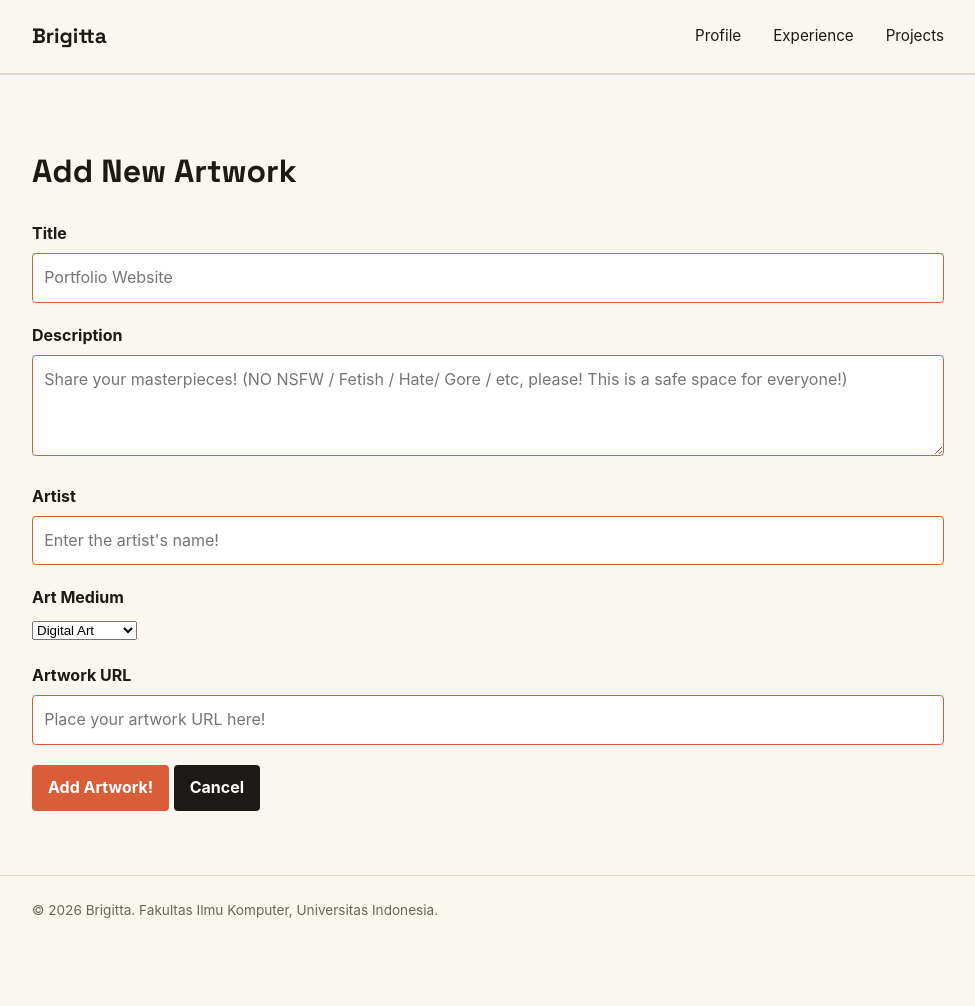
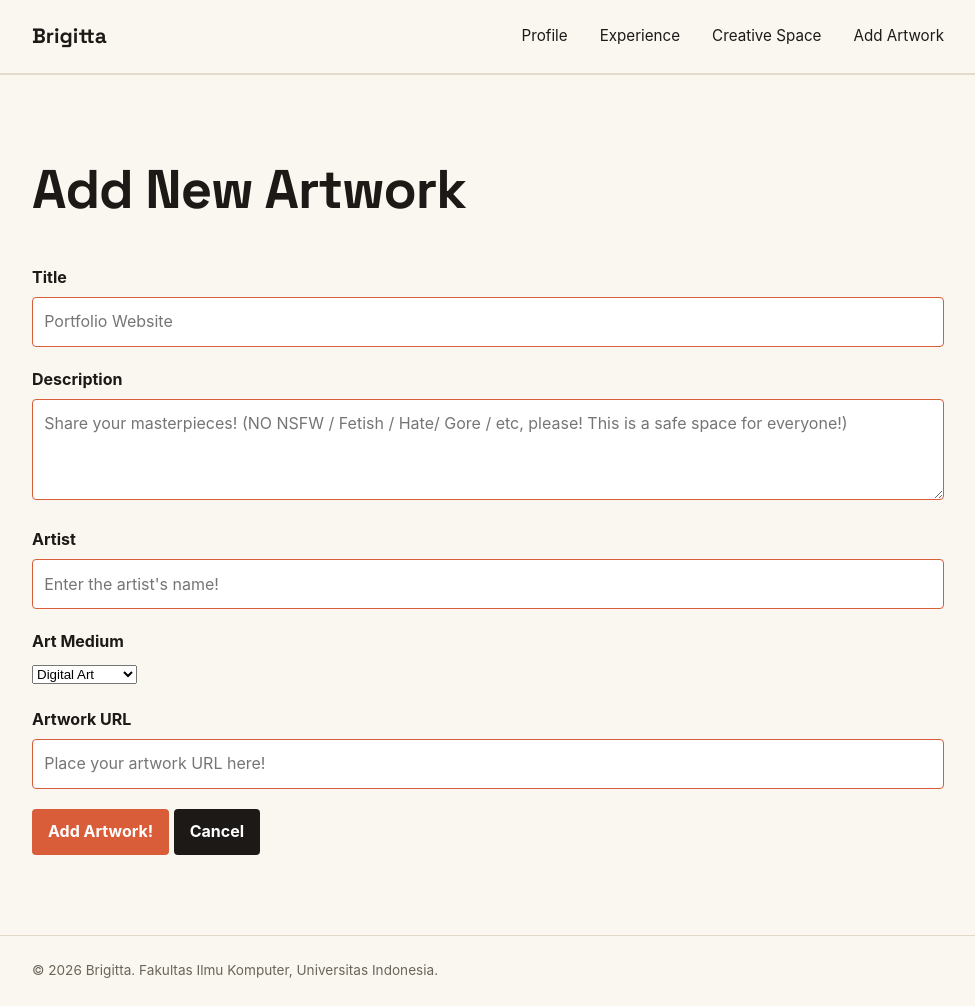
Before and after one commit to brigittasimanjuntak/myportfolio, a Django app: page /creative-space/add/ in a window 1280 px wide. Shown: the whole page, without its empty margins (152-1127 px from the left). Before the commit the page ends 918 px from the top, so only its background shows below. Run offline with Django 5.2, Linux system fonts and the light colour scheme.

Commit message:
fixing the json code in views.py

```diff
--- a/main/urls.py
+++ b/main/urls.py
@@ -1,5 +1,5 @@
 from django.urls import path
-from main.views import show_main, show_experience, show_creative_space, create_creative_space
+from main.views import delete_creative_space, get_creativespaces_json, show_main, show_experience, show_creative_space, create_creative_space
 
 app_name = "main"
 
@@ -8,4 +8,6 @@ urlpatterns = [
     path("experience/", show_experience, name="show_experience"),
     path("creative-space/", show_creative_space, name="show_creative_space"),
     path("creative-space/add/", create_creative_space, name="create_creative_space"),
+    path("api/creativespaces/", get_creativespaces_json, name="get_creative_spaces_json"),
+    path("creative-spaces/<uuid:creative_space_id>/delete/", delete_creative_space, name="delete_creative_space"),
 ]
--- a/main/views.py
+++ b/main/views.py
@@ -28,9 +28,20 @@ def show_experience(request):
     return render(request, "experience.html", context)
 
 def show_creative_space(request):
+    json_response = get_creativespaces_json(request)
+
+    raw_objects = serializers.deserialize(
+        "json",
+        json_response.content.decode("utf-8"),
+    )
+    artworks = [obj.object for obj in raw_objects]
+
+    title_query = request.GET.get("title", "").strip()
+
     context = {
         "name": "Brigitta",
-        "artwork_list": CreativeSpace.objects.all().order_by("-created_at"),
+        "artwork_list": artworks,
+        "title_query": title_query,
     }
     return render(request, "creativespace.html", context)
 
@@ -47,3 +58,23 @@ def create_creative_space(request):
         "form": form,
     }
     return render(request, "creativespaceform.html", context)
+
+def delete_creative_space(request, creative_space_id):
+    creative_space = get_object_or_404(CreativeSpace, pk=creative_space_id)
+
+    if request.method == "POST":
+        creative_space.delete()
+        messages.success(request, "Artwork deleted!")
+        return redirect("main:show_creative_space")
+
+    return redirect("main:show_creative_space")
+
+def get_creativespaces_json(request):
+    title_query = request.GET.get("title", "").strip()
+    creativespaces = CreativeSpace.objects.all()
+
+    if title_query:
+        creativespaces = creativespaces.filter(title__icontains=title_query)
+
+    creativespaces_json = serializers.serialize("json", creativespaces)
+    return HttpResponse(creativespaces_json, content_type="application/json")
--- a/templates/base.html
+++ b/templates/base.html
@@ -17,7 +17,8 @@
         <nav>
             <a href="{% url 'main:show_main' %}">Profile</a>
             <a href="{% url 'main:show_experience' %}">Experience</a>
-            <a href="{% url 'main:show_projects' %}">Projects</a>
+            <a href="{% url 'main:show_creative_space' %}">Creative Space</a>
+            <a href="{% url 'main:create_creative_space' %}">Add Artwork</a>
         </nav>
     </div>
   </header>
--- a/templates/creativespaceform.html
+++ b/templates/creativespaceform.html
@@ -4,7 +4,7 @@
 {% endblock meta %}
 {% block content %}
     <main>
-        <section class="experience-section">
+        <section class="creative-section">
             <div class="container">
                 <h1>Add New Artwork</h1>
                 <form method="post"
```
Also changed, not shown: templates/components/creativespace_delete_modal.html (added, +43 -0 lines), 1 other file.
